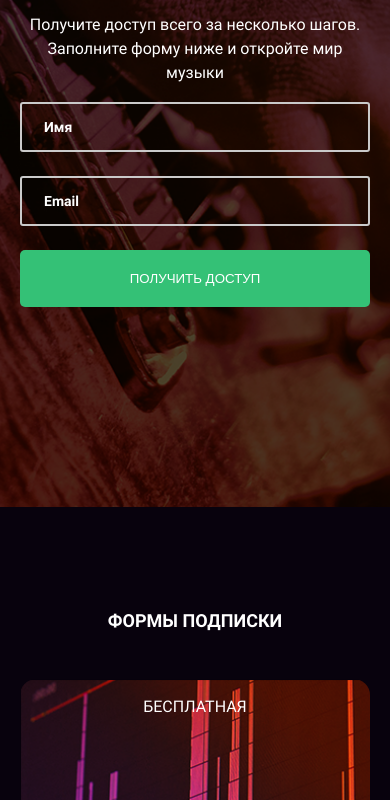
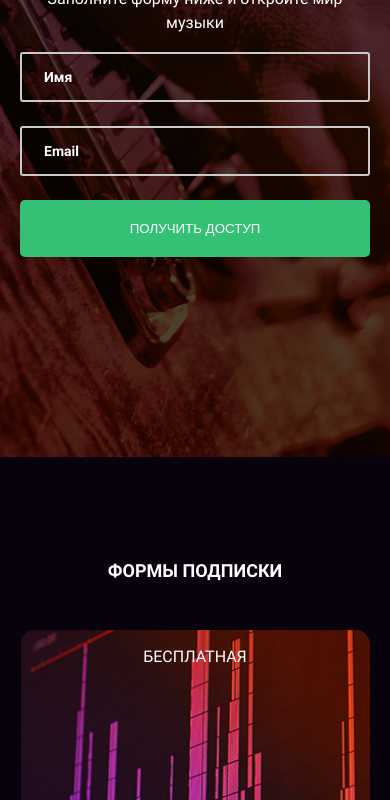
Before and after one commit to a-gunderin/layout-music-box, a website: page src/index.html in a window 390 px wide. Shown: the part 370-1170 px from the top of the page. Drawn offline with nearby package versions, Linux system fonts and the light colour scheme.

Commit message:
Trying to pass hexlet-check 5

```diff
--- a/src/css/atomic.css
+++ b/src/css/atomic.css
@@ -577,9 +577,6 @@
   .Pt\(225px\)--md {
     padding-top: 225px;
   }
-  .Pt\(250px\)--md {
-    padding-top: 250px;
-  }
   .W\(a\)--md {
     width: auto;
   }
--- a/src/index.html
+++ b/src/index.html
@@ -31,7 +31,7 @@
 		</div>
 	</header>
 	<main>
-		<section id="page-description" class="Pt(200px) Pb(200px) Bgi(homeBanner) Bgp(c) Bgz(cv) Bgr(nr) Pt(250px)--md">
+		<section id="page-description" class="Pt(200px) Pb(200px) Bgi(homeBanner) Bgp(c) Bgz(cv) Bgr(nr)">
 			<div class="Maw(1200px) Mstart(a) Mend(a) Pstart(20px) Pend(20px)">
 				<h1 class="Ta(c) Tt(u) Fz(60px) Lh(90px) Mt(0) Mb(0) Fz(30px)--md Lh(45px)--md">Онлайн музыка где угодно</h1>
 				<h2 class="Ta(c) Tt(u) Fz(38px) Lh(57px) Mt(0) Mb(30px) Fz(18px)--md Lh(27px)--md Mb(16px)--md">без ограничений</h2>
```
